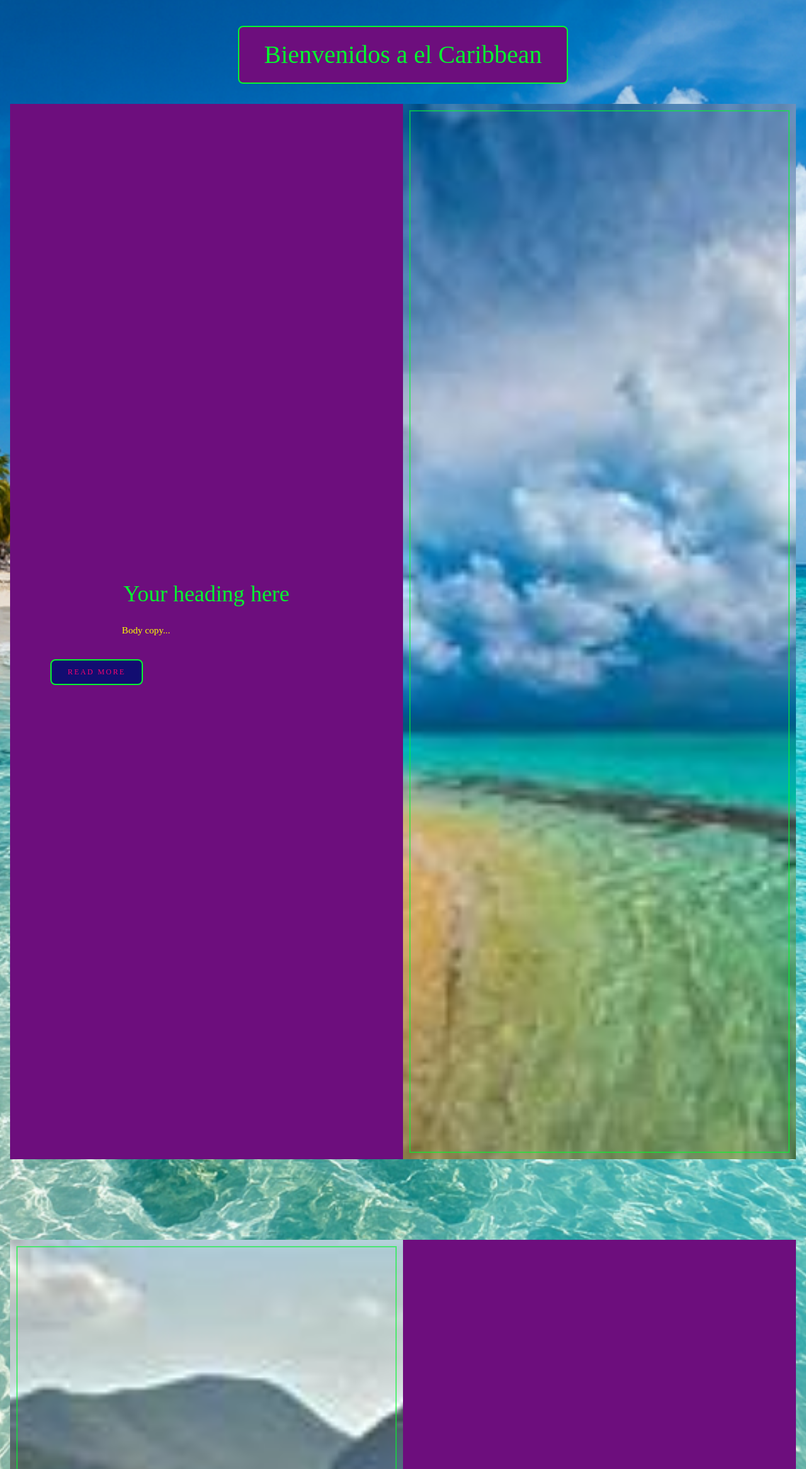
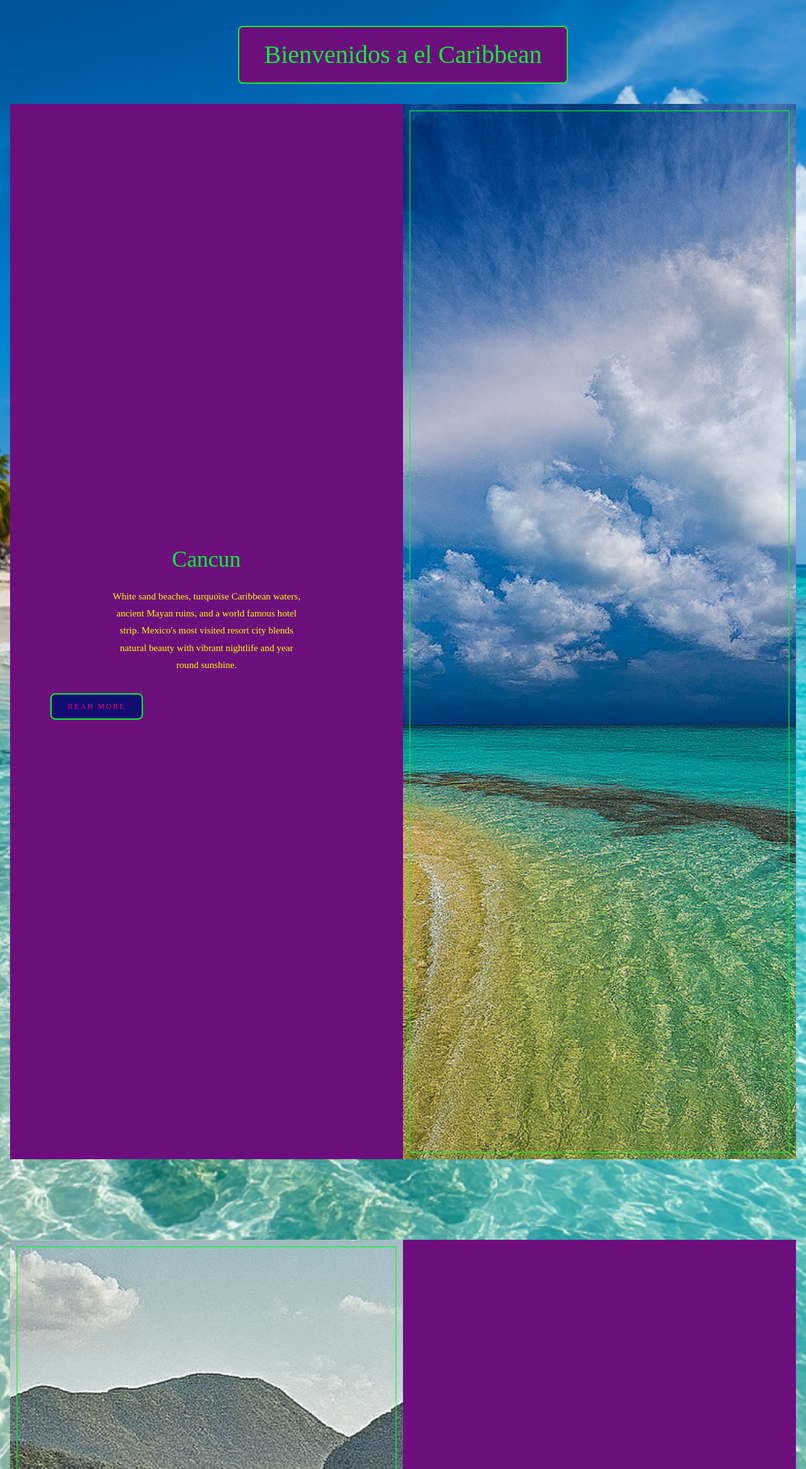
Before and after one commit to Richard-L4/Caribbean, a Django app: page / in a window 1280 px wide. Shown: the part 61-2394 px from the top of the page at 63% size. Run offline with Django 5.2, Linux system fonts and the light colour scheme.

Commit message:
sharpened images, alive effect added and centered p tag info

```diff
--- a/caribbean_tours/static/CSS/caribbean.css
+++ b/caribbean_tours/static/CSS/caribbean.css
@@ -23,6 +23,26 @@ body {
   background-repeat: no-repeat;
   background-size: cover;
   background-position: center;
+  animation: gentleBreeze 8s ease-in-out infinite;
+}
+
+@keyframes gentleBreeze {
+  0%   {
+    background-size: cover;
+    background-position: center center;
+  }
+  33%  {
+    background-size: cover;
+    background-position: center 48%;
+  }
+  66%  {
+    background-size: cover;
+    background-position: center 52%;
+  }
+  100% {
+    background-size: cover;
+    background-position: center center;
+  }
 }
 
 main {
@@ -805,6 +825,7 @@ footer {
   perspective: 600px;
   perspective-origin: 50% 50%;
   background: #6d0e7d; /* your dark blue */
+  align-items: center;
 }
 
 .reveal-card .reveal-text-col h2 {
@@ -832,6 +853,7 @@ footer {
   /* reset generic .card p styles */
   margin: 0;
   flex-shrink: unset;
+  text-align: center;
 }
 
 /* ── Word spans — start deep behind screen ── */
--- a/caribbean_tours/templates/index.html
+++ b/caribbean_tours/templates/index.html
@@ -8,12 +8,12 @@
 <!-- Card 1 — image TOP RIGHT -->
 <div class="reveal-card">
   <div class="reveal-text-col">
-    <h2>Your heading here</h2>
-    <p>Body copy...</p>
+    <h2>Cancun</h2>
+    <p>White sand beaches, turquoise Caribbean waters, ancient Mayan ruins, and a world famous hotel strip. Mexico's most visited resort city blends natural beauty with vibrant nightlife and year round sunshine.</p>
     <a class="reveal-btn" href="#">Read more</a>
   </div>
   <div class="reveal-image-col">
-    <img src="{% static 'images/Cancun-background.jpg' %}" alt="...">
+    <img src="{% static 'images/Cancun-background.png' %}" alt="...">
   </div>
 </div>
 
@@ -23,8 +23,8 @@
     <img src="{% static 'images/DR-background.jpg' %}" alt="...">
   </div>
   <div class="reveal-text-col">
-    <h2>Your heading here</h2>
-    <p>Body copy...</p>
+    <h2>Dominican Republic</h2>
+    <p>A diverse island of lush mountains, colonial Santo Domingo, and stunning beaches like Punta Cana. Warm people, merengue music, and rich culture make it the Caribbean's most visited nation.</p>
     <a class="reveal-btn" href="#">Read more</a>
   </div>
 </div>
@@ -32,8 +32,8 @@
 <!-- Card 3 — image BOTTOM RIGHT -->
 <div class="reveal-card">
   <div class="reveal-text-col">
-    <h2>Your heading here</h2>
-    <p>Body copy...</p>
+    <h2>Puerto Rica</h2>
+    <p>A US territory with a Spanish soul. Old San Juan's colourful colonial streets, El Yunque rainforest, and Condado beach combine Caribbean warmth with American convenience and extraordinary food culture.</p>
     <a class="reveal-btn" href="#">Read more</a>
   </div>
   <div class="reveal-image-col">
@@ -47,7 +47,10 @@
       .map(w => `<span class="reveal-word">${w}</span>`).join(' ');
   });
   const obs = new IntersectionObserver(entries => {
-    entries.forEach(e => { if (e.isIntersecting) e.target.classList.add('reveal-active'); });
+    entries.forEach(e => { if (e.isIntersecting) e.target.classList.add('reveal-active');
+     else {
+      e.target.classList.remove('reveal-active');
+    } });
   }, { threshold: 0.25 });
   document.querySelectorAll('.reveal-card').forEach(c => obs.observe(c));
 </script>
```
Also changed, not shown: caribbean_tours/static/images/Cancun-background.jpg (deleted), caribbean_tours/static/images/Cancun-background.png (added), caribbean_tours/static/images/DR-background.jpg, 1 other file.
